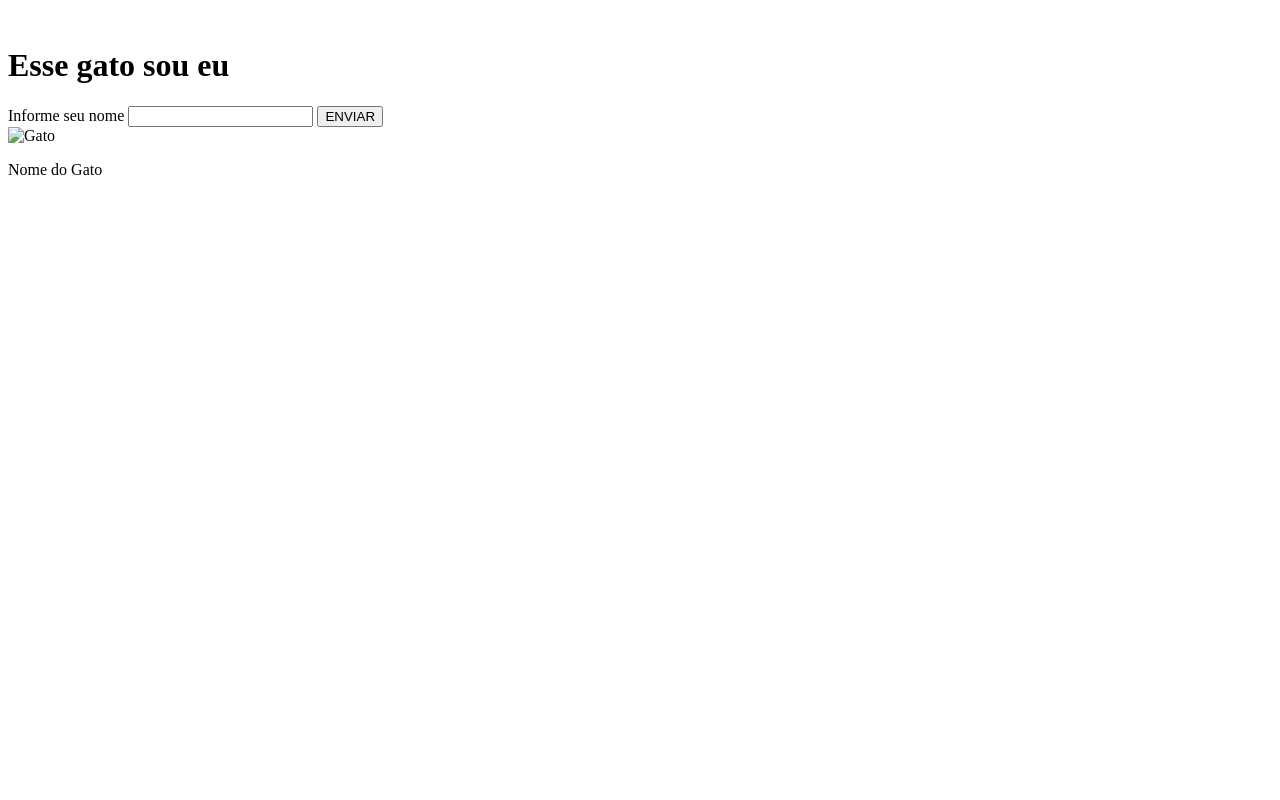
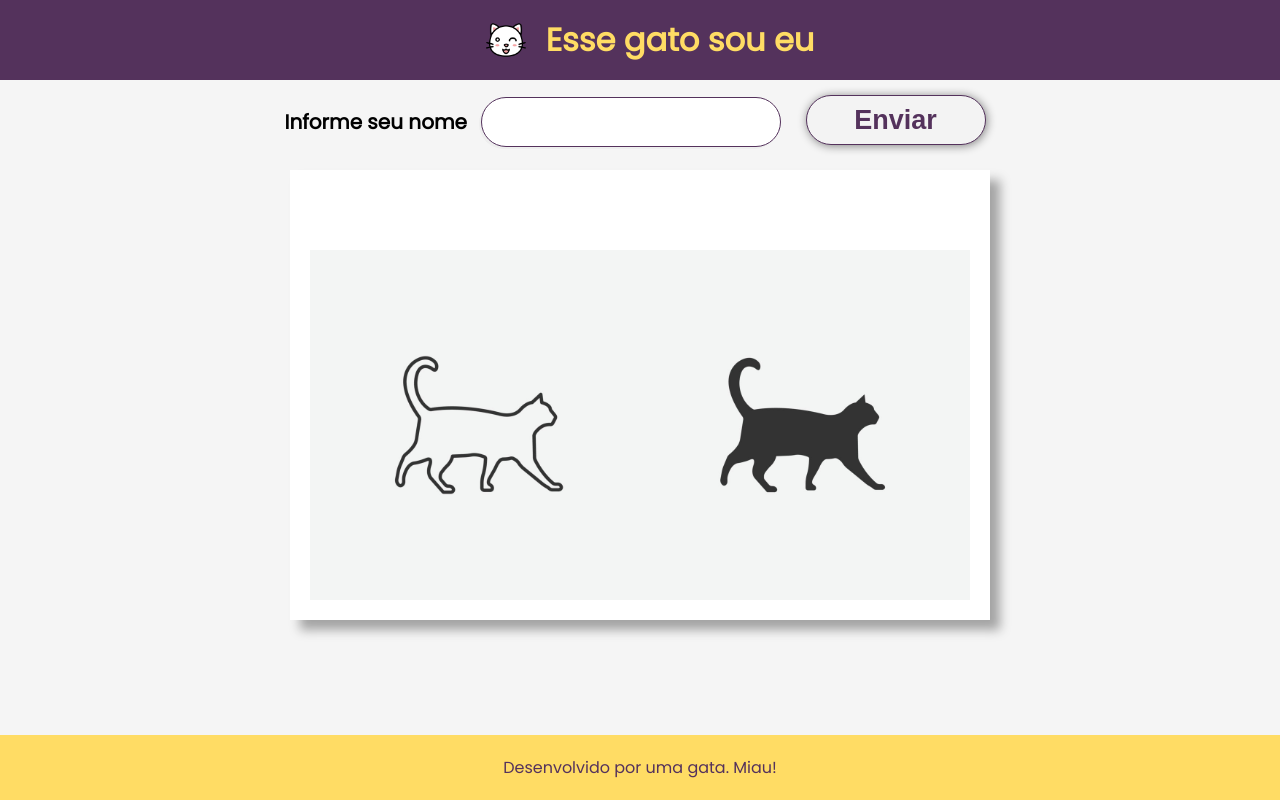
Before and after one commit to MBavia/Essa-gata-sou-eu, a Flask app: page / in a window 1280 px wide. Run offline with Flask 3, Linux system fonts and the light colour scheme.

Commit message:
Projeto OK

```diff
--- a/app.py
+++ b/app.py
@@ -25,10 +25,5 @@ def index():
         print(response.status_code)
         return render_template('index.html', erro="Erro no sistema! O gato sumiu!")
 
-
-
-
-
-
 if __name__ == '__main__':
     app.run(debug=True)
--- /dev/null
+++ b/static/style.css
@@ -0,0 +1,127 @@
+
+@import url('https://fonts.googleapis.com/css2?family=Poppins&display=swap');
+@import url('https://fonts.googleapis.com/css2?family=Caveat:wght@400..700&display=swap');
+
+
+* {
+    margin: 0;
+    padding: 0;
+    box-sizing: border-box;
+}
+body {
+    height: 100vh;
+    font-family: 'Poppins', sans-serif;
+    background-color: #f5f5f5;
+    display: flex;
+    flex-direction: column;
+}
+header{
+    height: 10vh;
+    padding: 20px 0;
+    background-color: #54325C;
+    color: #FFDC64;
+    display: flex;
+    justify-content: center;
+    align-items: center;
+    flex-direction: row;
+}
+header img {
+    height: 100%;
+    margin: 0 20px;
+}
+main {
+    flex: 1;
+    display: flex;
+    justify-content: flex-start;
+    align-items: center;
+    flex-direction: column;
+}
+.container {
+    width: 800px;
+    display: flex;
+    align-items: center;
+    flex-direction: column;
+}
+
+.form {
+    width: 800px;
+    height: 70px;
+    text-align: center;
+    margin-bottom: 20px;
+    padding-top: 5px;
+}
+.form label {
+    font-size: 20px;
+    font-weight: 600;
+}
+.form input[type="text"] {
+    width: 300px;
+    height: 25px;
+    margin: 10px;
+    padding: 5px;
+    border: 1px solid #54325C;
+    border-radius: 25px;
+    padding: 0 30px;
+    border: 1px solid #54325C;
+    box-shadow: -2px 2px #eee;
+    height: 50px;
+    font-size: 20px;
+}
+.form button {
+    width: 180px;
+    height: 25px;
+    margin: 10px;
+    padding: 5px;
+    background-color: #f3f3f3;
+    border: 1px solid #54325C;
+    border-radius: 25px;
+    color: #54325C;
+    padding: 0 30px;
+    height: 50px;
+    font-size: 27px;
+    font-weight: 600;
+    box-shadow: 1px 1px 10px gray;
+    transition: 0.5s ease-in;
+}
+.form button:hover {
+    background-color: #057952;
+    color: #f5f5f5;
+
+}
+.gato {
+    width: 700px;
+    height: 450px;
+    display: flex;
+    justify-content: flex-end;
+    align-items: center;
+    flex-direction: column;
+    border: 20px solid #fff;
+    box-shadow: 10px 10px 10px #a4a4a4;
+    background-color: #fff;
+}
+
+.gato img {
+    width: 100%;
+    height: 350px;
+    object-fit: cover;
+}
+.gato p{
+    width: 100%;
+    height:50px;
+    color: #070353;
+    font-size: 2em;
+    text-align: center;
+    padding: 14px;
+    font-weight: 800;
+    font-family: "Caveat", serif;
+    font-optical-sizing: auto;
+    font-style: normal;
+}
+
+footer {
+    width: 100%;
+    padding: 20px 0;
+    background-color: #FFDC64;
+    color: #54325C;
+    text-align: center;
+}
--- a/templates/index.html
+++ b/templates/index.html
@@ -3,11 +3,12 @@
 <head>
     <meta charset="UTF-8">
     <meta name="viewport" content="width=device-width, initial-scale=1.0">
-    <title>Esse gato sou eu</title>
+    <link rel="stylesheet" href="../static/style.css">
+    <title>Esse gata sou eu!</title>
 </head>
 <body>
     <header>
-        <img src="" alt="">
+        <img src="../static/gato3.png" alt="logo">
         <h1>Esse gato sou eu</h1>
     </header>
     <main>
@@ -16,15 +17,14 @@
                 <form action="/" method="post">
                     <label>Informe seu nome</label>
                     <input type="text" name="nome" />
-                    <button type="submit">ENVIAR</button>
+                    <button type="submit">Enviar</button>
                 </form>
             </div>
             <div class="gato">
                 {% if not url_imagem %}
-                    <img src="" alt="Gato">
-                <p>Nome do Gato</p>
+                    <img src="../static/gato2.jpg" alt="..." />
                 {% else %}
-                    <img src="{{url_imagem}}">
+                    <img src="{{url_imagem}}" />
                     <p>{{ nome }}</p>
                 {% endif %}
                 {% if erro %}
@@ -34,7 +34,7 @@
         </div>
     </main>
     <footer>
-
+        <p>Desenvolvido por uma gata. Miau!</p>
     </footer>
 </body>
 </html>
```
Also changed, not shown: requirements.txt (added, +15 -0 lines), static/gato2.jpg (added), static/gato3.png (added).
